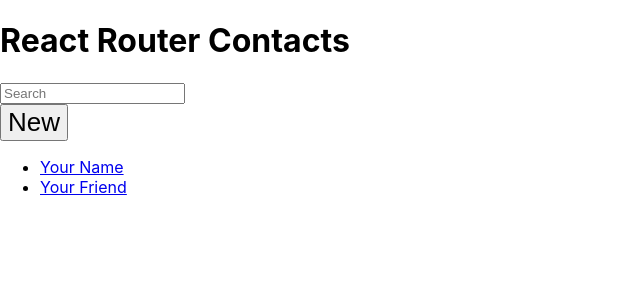
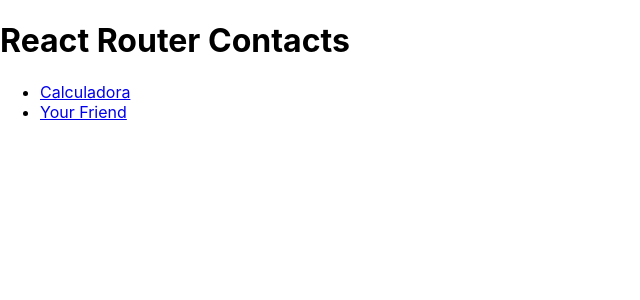
Before and after one commit to GabrielHDZ/ToolsOfficeWeb, a React (Vite) app: page / in a window 1280 px wide. Shown: the top 300 px of the page, without its empty margins (0-640 px from the left). Built offline with nearby package versions, Linux system fonts and the light colour scheme.

Commit message:
menu update

```diff
--- a/src/components/Navbar/index.tsx
+++ b/src/components/Navbar/index.tsx
@@ -7,33 +7,10 @@
             <>
                 <div id="sidebar">
                     <h1>React Router Contacts</h1>
-                    <div>
-                        <form id="search-form" role="search">
-                            <input
-                                id="q"
-                                aria-label="Search contacts"
-                                placeholder="Search"
-                                type="search"
-                                name="q"
-                            />
-                            <div
-                                id="search-spinner"
-                                aria-hidden
-                                hidden={true}
-                            />
-                            <div
-                                className="sr-only"
-                                aria-live="polite"
-                            ></div>
-                        </form>
-                        <form method="post">
-                            <button type="submit">New</button>
-                        </form>
-                    </div>
                     <nav>
                         <ul>
                             <li>
-                                <a href={`contacts/1`}>Your Name</a>
+                                <Link to="../Calculadora">Calculadora</Link>
                             </li>
                             <li>
                                 <a href={`contacts/2`}>Your Friend</a>
```
